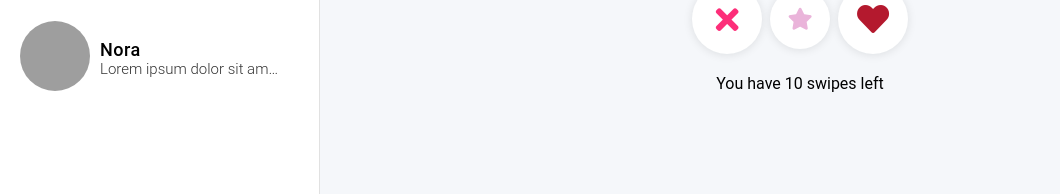
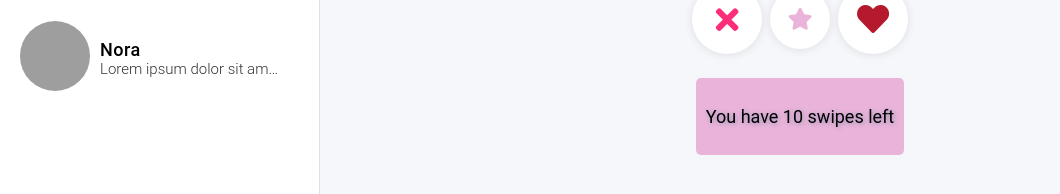
Before and after one commit to TayaOslo/Arbeidskrav-2-Gruppe-12, a plain HTML site: page index.html in a window 1280 px wide. Shown: the part 500-694 px from the top of the page, without its empty margins (0-1060 px from the left). Drawn offline with Linux system fonts and the light colour scheme; grey boxes are pictures that could not be loaded.

Commit message:
Added  in CSS .swipe-container

```diff
--- a/style.css
+++ b/style.css
@@ -200,3 +200,13 @@ body {
   width: 60px;
   height: 60px;
 }
+
+.swipe-container {
+  background-color: #eab4da;
+  text-shadow: 1px 1px 5px #8b8aac;
+  font-size: large;
+  padding: 10px;
+  border-radius: 5px;
+  margin-bottom: 20px;
+  margin-top: 20px;
+}
```
